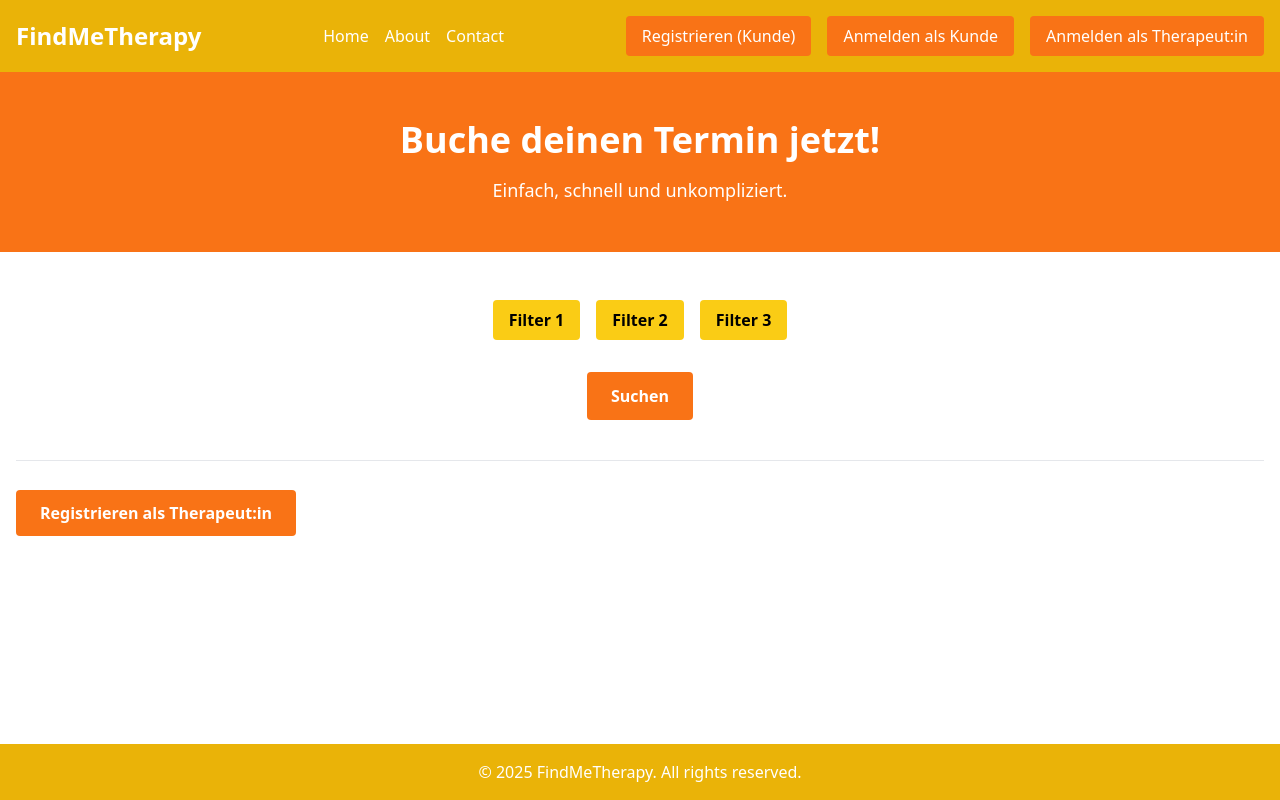
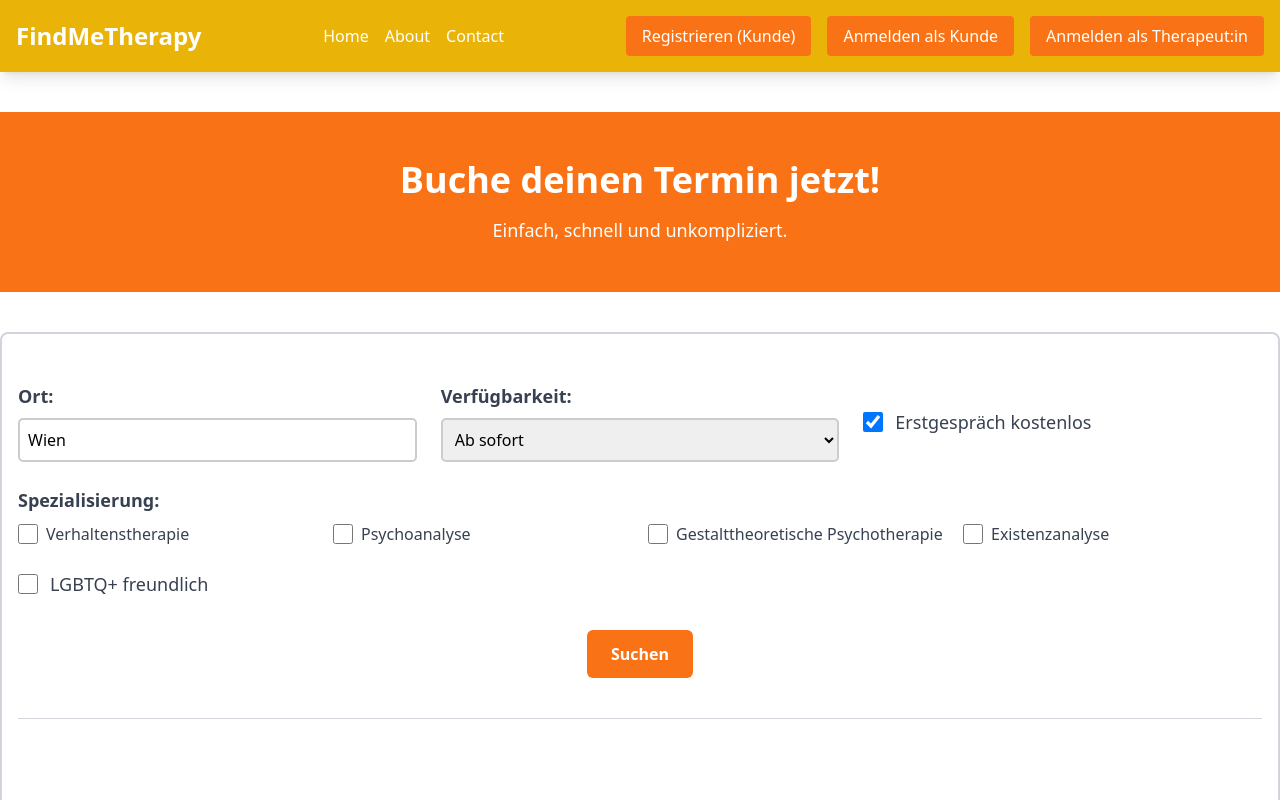
Before and after one commit to AlenioH/find-me-therapy, a SvelteKit app: page / in a window 1280 px wide. Shown: the top 800 px of the page. Built offline with nearby package versions, Linux system fonts and the light colour scheme; no server answers.

Commit message:
Add WIP UI for search filters on the start page

```diff
--- a/src/routes/+page.svelte
+++ b/src/routes/+page.svelte
@@ -1,52 +1,153 @@
 <script>
   import { goto } from '$app/navigation';
 
-  const performSearch = async () => {
-    // simulate a database query
-    const dummyResults = ['Therapeut A', 'Therapeut B', 'Therapeut C'];
+  // Default values
+  let location = 'Wien';
+  let availability = 'ab sofort';
+  let firstConsultationFree = true;
+  let specializations = [];
+  let lgbtqFriendly = false;
 
-    // redirect to search-results page with dummy query results
-    goto('/search-results', { state: { data: dummyResults } });
-  };
+  //TODO: get the specializations
+  let specializationOptions = [
+    'Verhaltenstherapie',
+    'Psychoanalyse',
+    'Gestalttheoretische Psychotherapie',
+    'Existenzanalyse',
+  ];
+
+  // Perform search and navigate with query params
+  function performSearch() {
+    const params = new URLSearchParams({
+      location,
+      availability,
+      firstConsultationFree: firstConsultationFree ? 'true' : 'false',
+      specializations: specializations.join(','),
+      lgbtqFriendly: lgbtqFriendly ? 'true' : 'false',
+    });
+
+    goto(`/search-results?${params.toString()}`);
+  }
 </script>
 
-<!-- CAT section -->
-<section class="bg-orange-500 text-white py-12 text-center">
+<section class="bg-orange-500 text-white py-12 text-center my-10">
   <h2 class="text-4xl font-bold mb-4">Buche deinen Termin jetzt!</h2>
   <p class="text-lg">Einfach, schnell und unkompliziert.</p>
 </section>
 
-<section class="container mx-auto py-12 px-4">
-  <div class="flex flex-wrap justify-center space-x-4 space-y-4 md:space-y-0">
-    <button
-      class="bg-yellow-400 text-black font-bold py-2 px-4 rounded hover:bg-yellow-300"
+<section
+  class="container mx-auto py-12 px-4 border-2 border-gray-300 rounded-lg shadow-lg my-10"
+>
+  <div class="grid md:grid-cols-3 gap-6">
+    <div>
+      <label
+        for="location"
+        class="block text-lg font-semibold mb-2 text-gray-700">Ort:</label
+      >
+      <input
+        id="location"
+        type="text"
+        bind:value={location}
+        class="w-full border-2 border-gray-300 p-3 rounded-md focus:outline-none focus:ring-2 focus:ring-orange-500"
+      />
+    </div>
+
+    <div>
+      <label
+        for="availability"
+        class="block text-lg font-semibold mb-2 text-gray-700"
+        >Verfügbarkeit:</label
+      >
+      <select
+        id="availability"
+        bind:value={availability}
+        class="w-full border-2 border-gray-300 p-3 rounded-md focus:outline-none focus:ring-2 focus:ring-orange-500"
+      >
+        <option value="ab sofort">Ab sofort</option>
+        <option value="in 1 Woche">In 1 Woche</option>
+        <option value="in 1 Monat">In 1 Monat</option>
+      </select>
+    </div>
+
+    <div class="flex items-center space-x-3 mt-4 md:mt-0">
+      <input
+        id="firstConsultationFree"
+        type="checkbox"
+        bind:checked={firstConsultationFree}
+        class="h-5 w-5 text-orange-500"
+      />
+      <label for="firstConsultationFree" class="text-gray-700 text-lg"
+        >Erstgespräch kostenlos</label
+      >
+    </div>
+  </div>
+
+  <div class="mt-6">
+    <label
+      for="specializations"
+      class="block text-lg font-semibold mb-2 text-gray-700"
+      >Spezialisierung:</label
     >
-      Filter 1
-    </button>
-    <button
-      class="bg-yellow-400 text-black font-bold py-2 px-4 rounded hover:bg-yellow-300"
+    <div class="grid grid-cols-2 sm:grid-cols-3 md:grid-cols-4 gap-4">
+      {#each specializationOptions as spec}
+        <label class="flex items-center space-x-2">
+          <input
+            id="specializations"
+            type="checkbox"
+            bind:group={specializations}
+            value={spec}
+            class="h-5 w-5 text-orange-500"
+          />
+          <span class="text-gray-700">{spec}</span>
+        </label>
+      {/each}
+    </div>
+  </div>
+
+  <div class="mt-6 flex items-center space-x-3">
+    <input
+      id="lgbtqFriendly"
+      type="checkbox"
+      bind:checked={lgbtqFriendly}
+      class="h-5 w-5 text-orange-500"
+    />
+    <label for="lgbtqFriendly" class="text-gray-700 text-lg"
+      >LGBTQ+ freundlich</label
     >
-      Filter 2
-    </button>
-    <button
-      class="bg-yellow-400 text-black font-bold py-2 px-4 rounded hover:bg-yellow-300"
-    >
-      Filter 3
-    </button>
   </div>
+
   <div class="text-center mt-8">
     <button
-      class="bg-orange-500 text-white font-bold py-3 px-6 rounded hover:bg-orange-400"
+      class="bg-orange-500 text-white font-bold py-3 px-6 rounded-md hover:bg-orange-400 focus:outline-none focus:ring-2 focus:ring-orange-500 transition-colors duration-300"
       on:click={performSearch}
     >
       Suchen
     </button>
   </div>
-  <hr class="my-10" />
+
+  <hr class="my-10 border-gray-300" />
+</section>
+
+<div class="text-center my-10">
   <a
     href="/therapist-signup"
-    class="bg-orange-500 text-white font-bold py-3 px-6 rounded hover:bg-orange-400"
+    class="bg-yellow-400 text-white font-bold py-3 px-6 rounded-md hover:bg-yellow-300 focus:outline-none focus:ring-2 focus:ring-orange-500 transition-colors duration-300"
   >
     Registrieren als Therapeut:in
   </a>
-</section>
+</div>
+
+<style>
+  input,
+  select {
+    border: 2px solid #ccc;
+    padding: 8px;
+    border-radius: 5px;
+  }
+
+  @media (max-width: 640px) {
+    .container {
+      padding: 0 2rem;
+    }
+  }
+</style>
```
